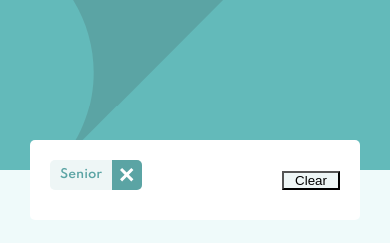
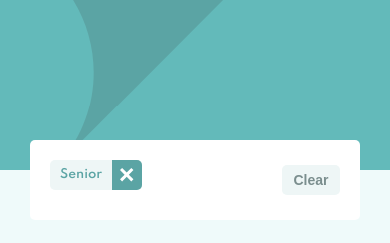
Before and after one commit to ankynator/job-list-S8, a React (Create React App) app: page / in a window 390 px wide. Both pictures are taken after a click on the button "Senior". Shown: the top 243 px of the page. Built offline with nearby package versions, Linux system fonts and the light colour scheme.

Commit message:
Terminando los estilos de la version mobile

```diff
--- a/src/components/App.js
+++ b/src/components/App.js
@@ -62,6 +62,13 @@ class App extends React.Component {
     }
   }
 
+  clearFilters = (e) => {
+    this.setState({
+      emptyFilters: true,
+      filters: []
+    })
+  }
+
   render() {
     return (
       <React.Fragment>
@@ -70,6 +77,7 @@ class App extends React.Component {
           <CardFilter
             filters={this.state.filters}
             removeFilter={this.removeFilter}
+            clearFilters={this.clearFilters}
           />
         }
 
--- a/src/components/CardFilter.js
+++ b/src/components/CardFilter.js
@@ -21,7 +21,7 @@ class CardFilter extends React.Component {
 
             }
           </ul>
-          <button className="CardFilter__clear">Clear</button>
+          <button className="CardFilter__clear" onClick={this.props.clearFilters}>Clear</button>
         </div>
       </div>
     )
--- a/src/components/styles/CardFilter.css
+++ b/src/components/styles/CardFilter.css
@@ -26,4 +26,15 @@
 .CardFilter__clear {
   width: 20%;
   background-color: var(--light-grayish-cyan-filter);
+  height: 3rem;
+  border: none;
+  border-radius: 5px;
+  color: var(--dark-grayish-cyan);
+  font-size: 1.4rem;
+  font-weight: 600;
 }
+
+.CardFilter__clear:hover {
+  text-decoration: underline;
+  cursor: pointer;
+}
```
Also changed, not shown: 1 other file (tests, documents, lock files or other folders).
